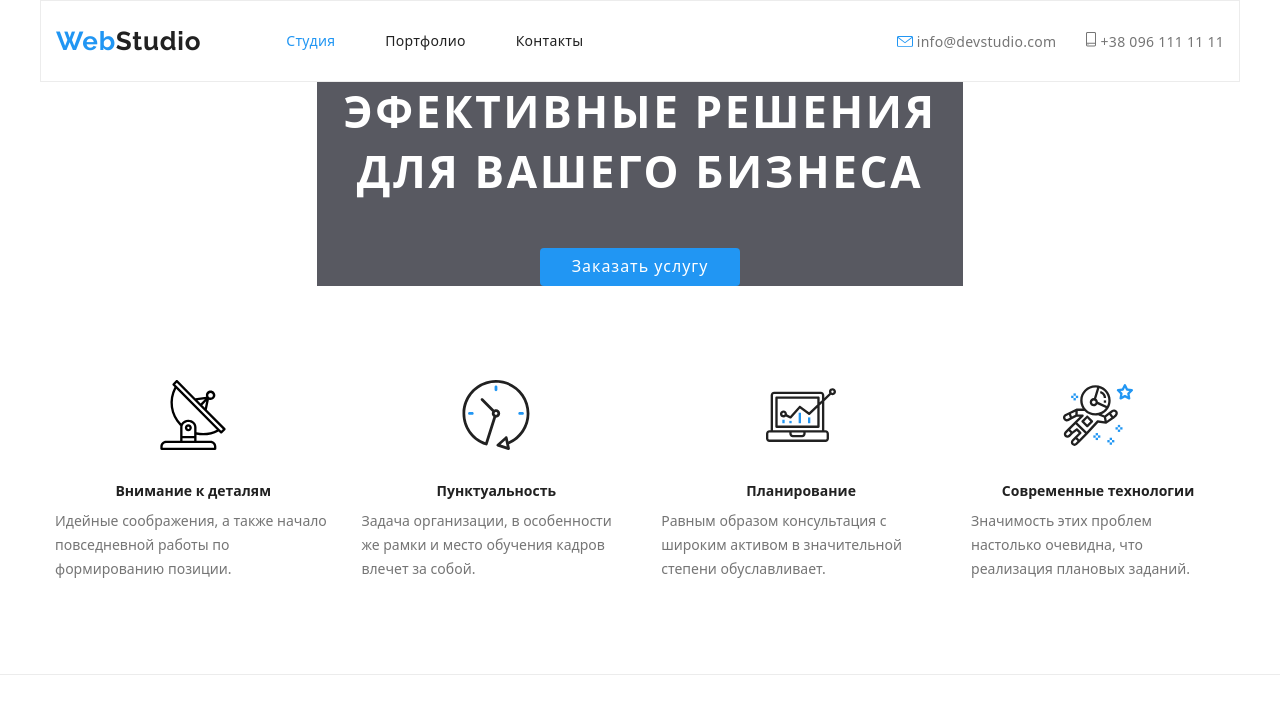
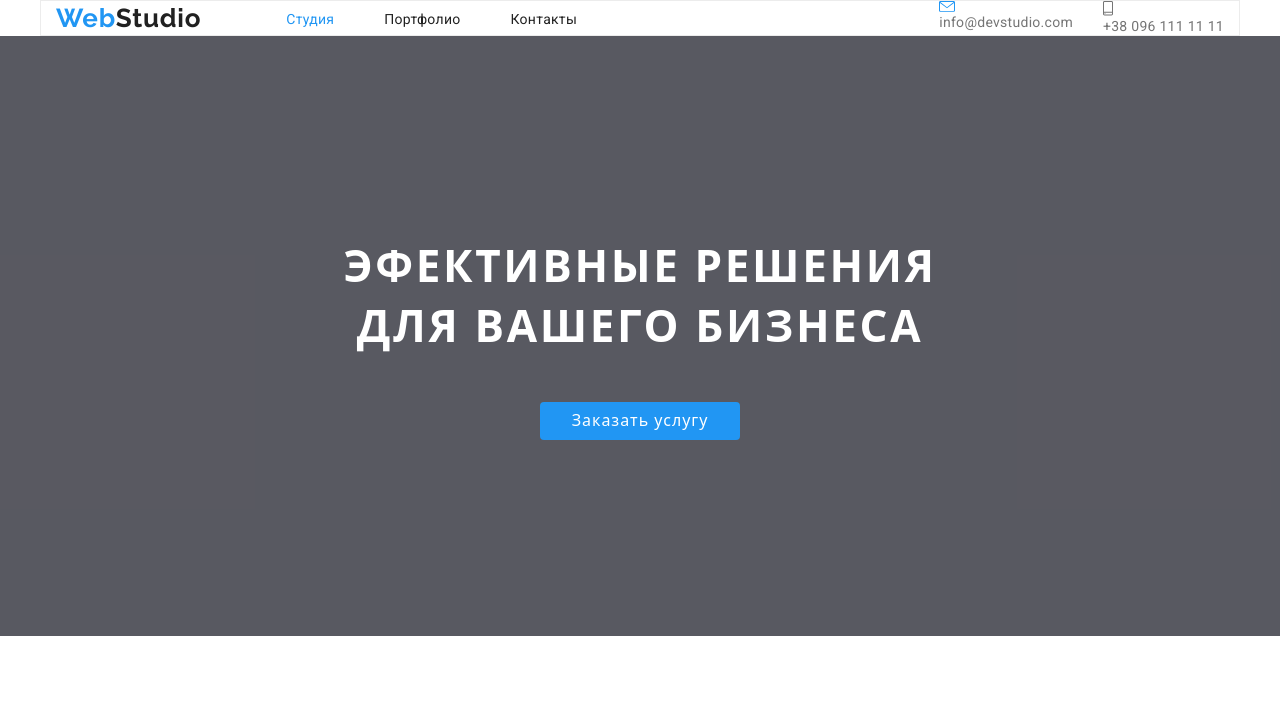
Before and after one commit to Bohdana3007/goit-markup-hw-03, a plain HTML site: page index.html in a window 1280 px wide. Shown: the top 727 px of the page. Drawn offline with nearby package versions, Linux system fonts and the light colour scheme.

Commit message:
Виправлення_24.05

```diff
--- a/css/styles.css
+++ b/css/styles.css
@@ -5,7 +5,7 @@ html {
 *,
 *::before,
 *::after {
-  box-sizing: inherit;
+  box-sizing: border-box;
 }
 
 :root {
@@ -19,7 +19,6 @@ html {
   margin: 0 auto;
   background-color: #e5e5e5;
   color: #757575;
-  font-family: Roboto, sans-serif;
   letter-spacing: 0.03em;
 }
 ul {
@@ -77,7 +76,6 @@ ul {
   margin-left: 50px;
 }
 .site-nav .link {
-  display: block;
   padding-top: 32px;
   padding-bottom: 32px;
 
@@ -87,6 +85,7 @@ ul {
   font-size: 14px;
   line-height: 1.14em;
   letter-spacing: 0.02em;
+  font-family: Roboto;
 }
 
 .site-nav .link:hover,
@@ -101,7 +100,6 @@ ul {
   display: flex;
   margin-left: auto;
 }
-
 .auth-nav .item + .item {
   margin-left: 30px;
 }
@@ -111,6 +109,7 @@ ul {
   font-size: 14px;
   line-height: 1.14em;
   letter-spacing: 0.02em;
+  font-family: Roboto;
 }
 
 .auth-nav .link:hover,
@@ -119,18 +118,17 @@ ul {
 }
 /* Hero на майбутнє */
 .hero {
-  margin-left: auto;
-  margin-right: auto;
+  padding-top: 200px;
+  height: 600px;
   text-align: center;
-  width: 646px;
   background-color: rgba(47, 48, 58, 0.8);
 }
 
 .hero-title {
   margin-top: 0px;
   margin-bottom: 0px;
-  display: inline-block;
-  padding-bottom: 46px;
+  display: block;
+  margin-bottom: 46px;
 
   color: #ffffff;
   font-weight: 900px;
@@ -151,7 +149,6 @@ ul {
 }
 .feature-list {
   display: flex;
-  text-align: center;
 }
 .feature-list .item + .item {
   margin-left: 30px;
@@ -213,6 +210,7 @@ ul {
   vertical-align: top;
   margin-top: 0px;
   margin-bottom: 50px;
+  font-family: Roboto;
 }
 
 .section-title {
@@ -222,6 +220,8 @@ ul {
   line-height: 1.14em;
   margin-top: 30px;
   margin-bottom: 0px;
+  text-transform: uppercase;
+  font-family: Roboto;
 }
 
 .section-heroes {
@@ -389,6 +389,12 @@ ul {
 }
 
 /* Portfolio  */
+img {
+  display: block;
+  max-width: 100%;
+  height: auto;
+}
+
 .card-image {
   display: block;
   border-top-left-radius: 5px;
@@ -403,7 +409,6 @@ ul {
   box-sizing: border-box;
   padding-top: 20px;
   padding-left: 24px;
-  padding-right: 24px;
   padding-bottom: 20px;
 }
 .our-projects {
--- a/index.html
+++ b/index.html
@@ -43,7 +43,10 @@
     </header>
     <main>
       <div class="hero">
-        <h1 class="hero-title">Эфективные решения для вашего бизнеса</h1>
+        <h1 class="hero-title">
+          Эфективные решения<br />
+          для вашего бизнеса
+        </h1>
         <a href="" class="button"> Заказать услугу </a>
       </div>
       <section class="section">
```
Also changed, not shown: Портфолио.html (+2 -2 lines).
